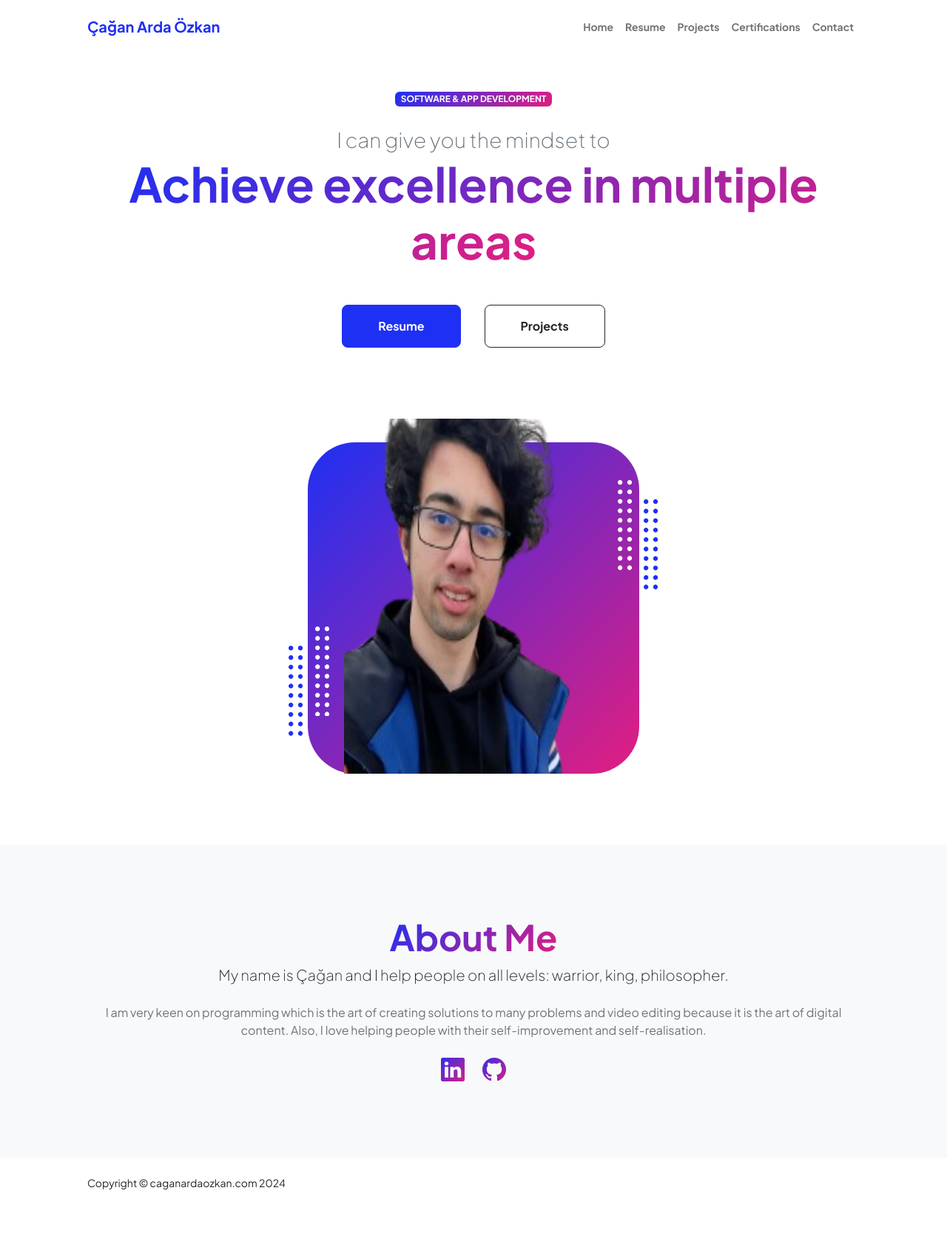
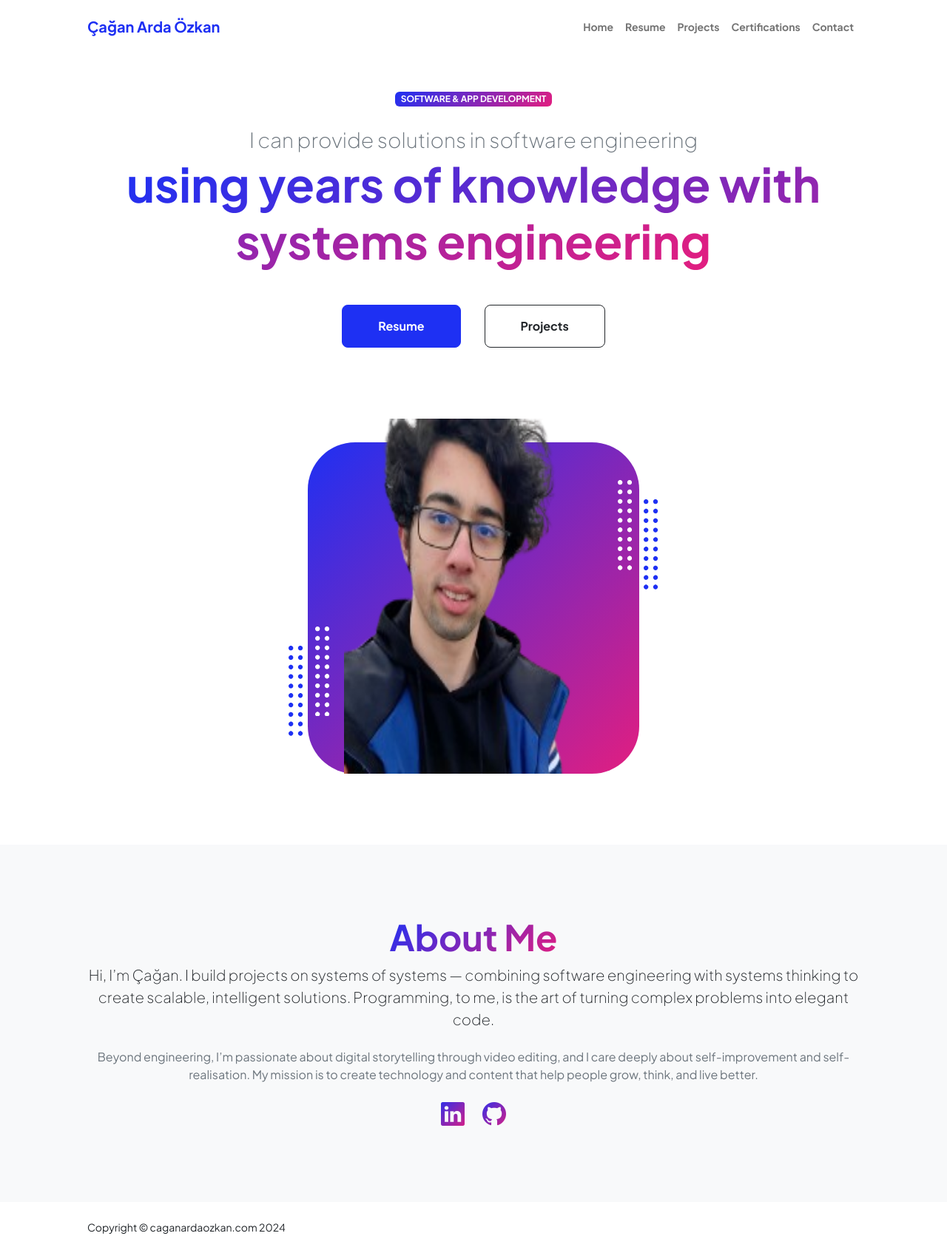
Before and after one commit to cagan-bayram/cagan-bayram.github.io, a plain HTML site: page index.html in a window 1280 px wide. Shown: the whole page at 74% size. Before the commit the page ends 1634 px from the top, so only its background shows below. Drawn offline with nearby package versions, Linux system fonts and the light colour scheme.

Commit message:
Some polishing and fixing

```diff
--- a/index.html
+++ b/index.html
@@ -43,8 +43,8 @@
                             <!-- Header text content-->
                             <div class="text-center text-xxl-start">
                                 <div class="badge bg-gradient-primary-to-secondary text-white mb-4"><div class="text-uppercase"> Software & App Development </div></div>
-                                <div class="fs-3 fw-light text-muted">I can give you the mindset to</div>
-                                <h1 class="display-3 fw-bolder mb-5"><span class="text-gradient d-inline">Achieve excellence in multiple areas</span></h1>
+                                <div class="fs-3 fw-light text-muted">I can provide solutions in software engineering</div>
+                                <h1 class="display-3 fw-bolder mb-5"><span class="text-gradient d-inline">using years of knowledge with systems engineering</span></h1>
                                 <div class="d-grid gap-3 d-sm-flex justify-content-sm-center justify-content-xxl-start mb-3">
                                     <a class="btn btn-primary btn-lg px-5 py-3 me-sm-3 fs-6 fw-bolder" href="resume.html">Resume</a>
                                     <a class="btn btn-outline-dark btn-lg px-5 py-3 fs-6 fw-bolder" href="projects.html">Projects</a>
@@ -183,8 +183,9 @@
                         <div class="col-xxl-8">
                             <div class="text-center my-5">
                                 <h2 class="display-5 fw-bolder"><span class="text-gradient d-inline">About Me</span></h2>
-                                <p class="lead fw-light mb-4">My name is Çağan and I help people on all levels: warrior, king, philosopher.</p>
-                                <p class="text-muted">I am very keen on programming which is the art of creating solutions to many problems and video editing because it is the art of digital content. Also, I love helping people with their self-improvement and self-realisation. </p>
+                                <p class="lead fw-light mb-4">Hi, I’m Çağan.
+I build projects on systems of systems — combining software engineering with systems thinking to create scalable, intelligent solutions. Programming, to me, is the art of turning complex problems into elegant code.</p>
+                                <p class="text-muted">Beyond engineering, I’m passionate about digital storytelling through video editing, and I care deeply about self-improvement and self-realisation. My mission is to create technology and content that help people grow, think, and live better.</p>
                                 <div class="d-flex justify-content-center fs-2 gap-4">
                                     <a class="text-gradient" href="https://www.linkedin.com/in/cagan-ozkan-97a7a8220/"><i class="bi bi-linkedin"></i></a>
                                     <a class="text-gradient" href="https://github.com/cagan-bayram"><i class="bi bi-github"></i></a>
```
Also changed, not shown: contact.html (+1 -1 lines), resume.html (+3 -3 lines), 1 other file.
